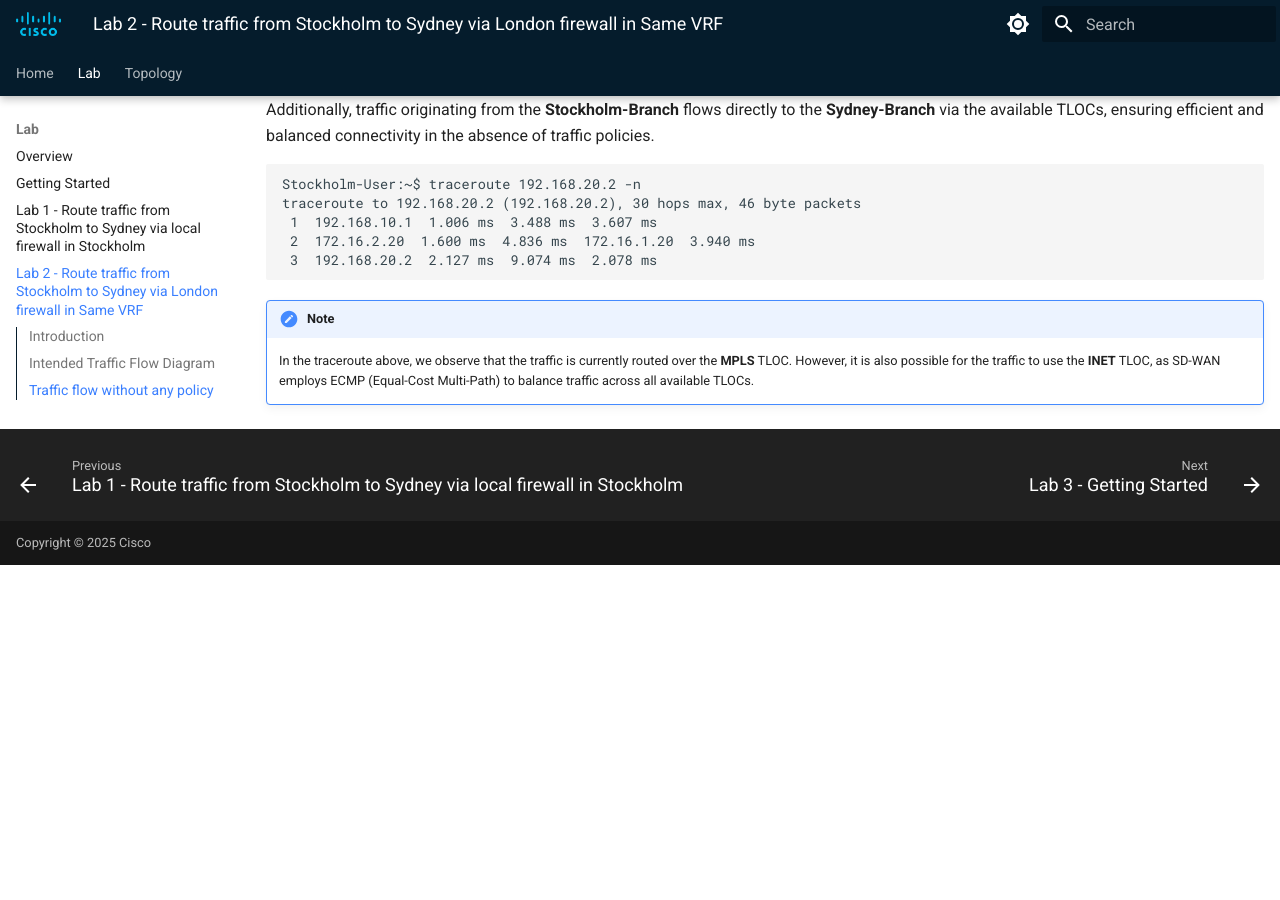
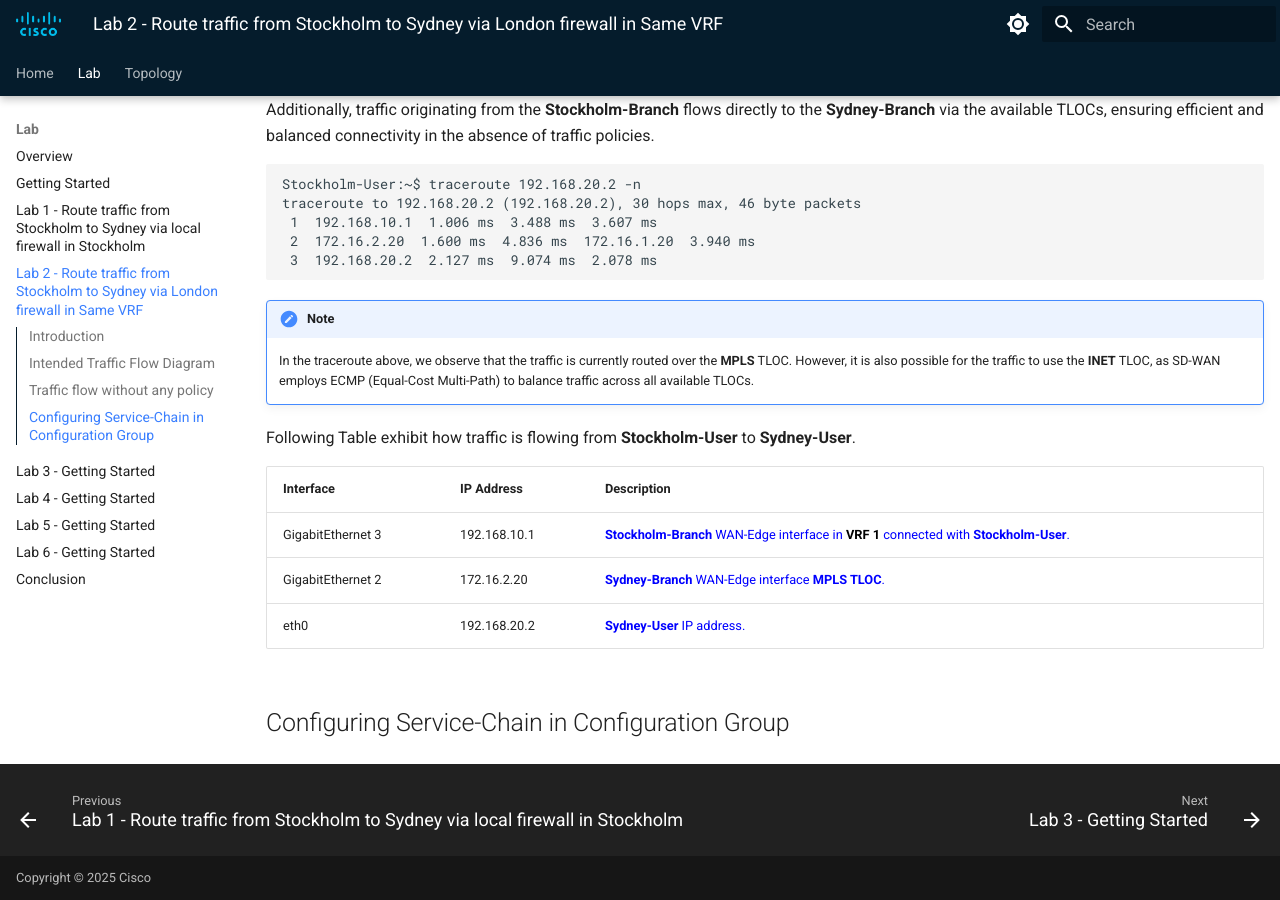
Before and after one commit to ciscodocs/ltrent-2008-clemea25, an MkDocs documentation site: the page built from docs/lab2_getting_started.md, in a window 1280 px wide and 900 px high, scrolled down 2800 px. Built offline with MkDocs 1.6.1 and Material for MkDocs 9.7.7, drawn with Linux system fonts in a browser that asks for light colours; before the commit the page ends 3365 px from its top, so only the background shows below that.

Commit message:
Scenario-2 guide

```diff
--- a/docs/lab2_getting_started.md
+++ b/docs/lab2_getting_started.md
@@ -88,3 +88,14 @@ traceroute to 192.168.20.2 (192.168.20.2), 30 hops max, 46 byte packets
 
 !!! note
     In the traceroute above, we observe that the traffic is currently routed over the **MPLS** TLOC. However, it is also possible for the traffic to use the **INET** TLOC, as SD-WAN employs ECMP (Equal-Cost Multi-Path) to balance traffic across all available TLOCs.
+
+Following Table exhibit how traffic is flowing from **Stockholm-User** to **Sydney-User**.
+
+| Interface         | IP Address   | Description                                                                                                                            |
+|-------------------|--------------|----------------------------------------------------------------------------------------------------------------------------------------|
+| GigabitEthernet 3 | 192.168.10.1 | <font color="blue"> **Stockholm-Branch** WAN-Edge interface in **<font color="black">VRF 1</font>** connected with **Stockholm-User**. |
+| GigabitEthernet 2 | 172.16.2.20  | <font color="blue"> **Sydney-Branch** WAN-Edge interface **MPLS TLOC**.</font>                                                         |
+| eth0              | 192.168.20.2 | <font color="blue"> **Sydney-User** IP address.</font>                                                                                 |
+
+
+## Configuring Service-Chain in Configuration Group
```
